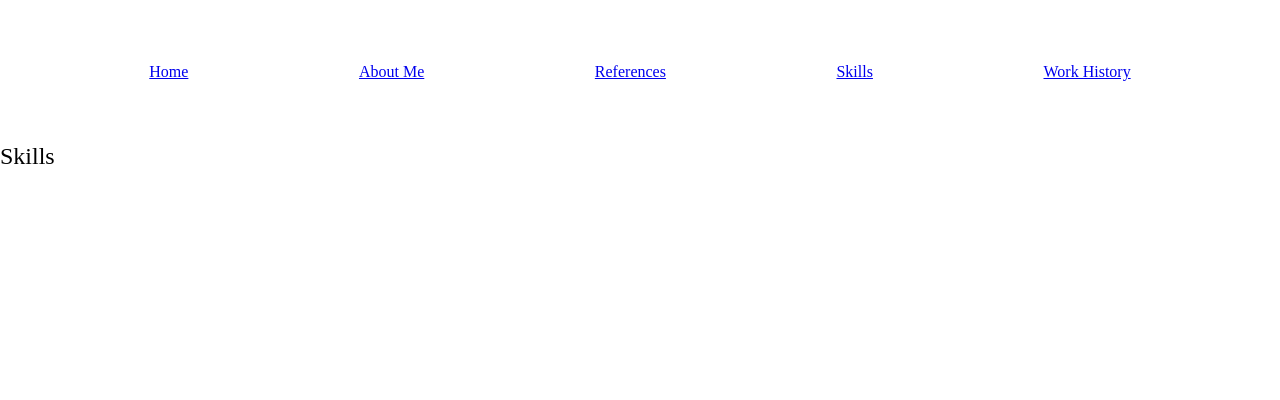
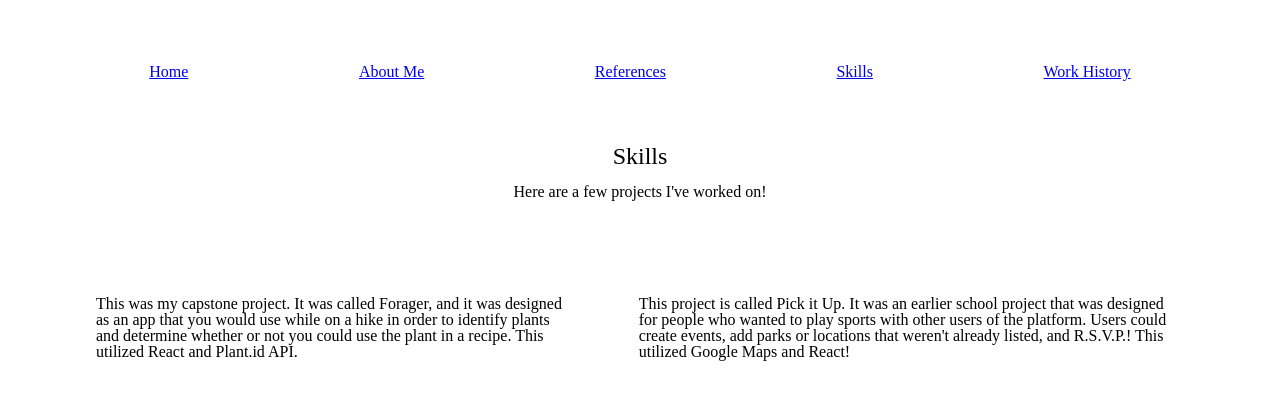
Before and after one commit to rjwhitmer/rjwhitmer.github.io, a React (Create React App) app in the folder mysite/: page /skills in a window 1280 px wide. Shown: the top 400 px of the page. Built offline with nearby package versions, Linux system fonts and the light colour scheme.

Commit message:
Content upgrade

```diff
--- a/mysite/src/App.css
+++ b/mysite/src/App.css
@@ -49,7 +49,7 @@ table {
 
 /* End Meyer Reset */
 
-h1{
+h1 {
   font-size: x-large;
   margin-bottom: 1rem;
 }
@@ -92,6 +92,29 @@ img {
   margin: 3rem;
 }
 
+#work-history-header > h1 {
+  text-align: center;
+}
+
+#skills-header > * {
+  text-align: center;
+}
+
+#projects {
+  display: flex;
+  flex-direction: row;
+  justify-content: space-around;
+  margin: 4rem;
+}
+
+#capstone {
+  margin: 2rem;
+}
+
+#pick-it-up {
+  margin: 2rem;
+}
+
 .App {
   text-align: center;
 }
--- a/mysite/src/Components/Skills.js
+++ b/mysite/src/Components/Skills.js
@@ -3,8 +3,26 @@ import React from 'react'
 export default function Skills(){
     return (
         <>
-            <h1>Skills</h1>
-
+            <div id='skills-header'>
+                <h1>Skills</h1>
+                <p>Here are a few projects I've worked on!</p>
+            </div>
+            <div id='projects'>
+                <div id='capstone'>
+                    <p>This was my capstone project. It was called Forager, and it was designed
+                        as an app that you would use while on a hike in order to identify plants and
+                        determine whether or not you could use the plant in a recipe. This utilized React and
+                        Plant.id API.
+                    </p>
+                </div>
+                <div id='pick-it-up'>
+                    <p>This project is called Pick it Up. It was an earlier school project that was designed
+                        for people who wanted to play sports with other users of the platform. Users could
+                        create events, add parks or locations that weren't already listed, and R.S.V.P.! This
+                        utilized Google Maps and React!
+                    </p>
+                </div>
+            </div>
         </>
     )
 }
--- a/mysite/src/Components/WorkHistory.js
+++ b/mysite/src/Components/WorkHistory.js
@@ -2,6 +2,10 @@ import React from 'react'
 
 export default function WorkHistory(){
     return (
-        <h1>Work History</h1>
+        <>
+            <div id='work-history-header'>
+                <h1>Work History</h1>
+            </div>
+        </>
     )
 }
```
Also changed, not shown: 1 other file (tests, documents, lock files or other folders).
